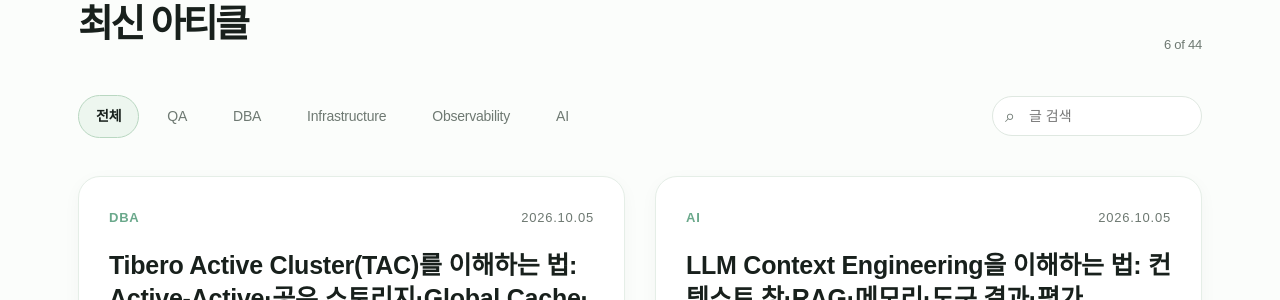
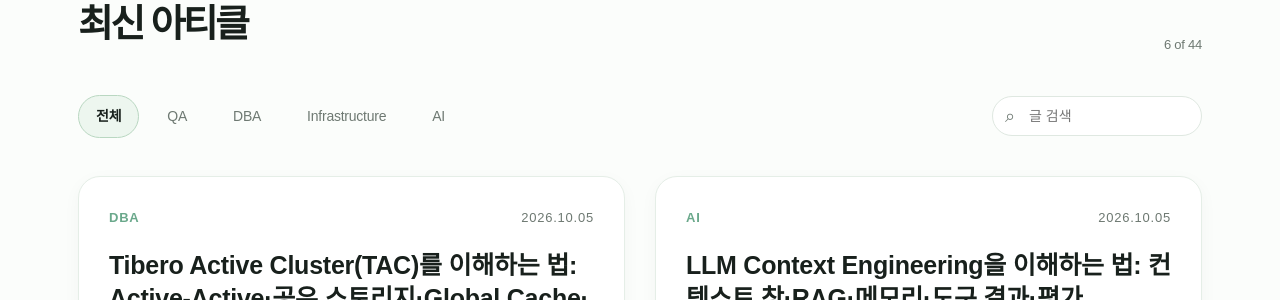
Before and after one commit to Seoha57/TechBlog, a Jekyll site: the page built from index.md, in a window 1280 px wide and 900 px high, scrolled down 1236 px. Shown: the part 152-452 px from the top of the window. Built offline with Jekyll 4.4.1, drawn with Linux system fonts in a browser that asks for light colours; some web fonts are replaced.

Commit message:
fix: remove empty observability filter

```diff
--- a/_layouts/articles.html
+++ b/_layouts/articles.html
@@ -4,7 +4,7 @@ layout: default
 <section class="articles articles-page">
   <div class="section-heading"><div><p class="section-label">ARCHIVE</p><h1>전체 아티클</h1></div><span>{{ site.posts.size | minus: 1 }} articles</span></div>
   {% assign visible_posts = site.posts | where_exp: "post", "post.exclude_from_latest != true" %}
-  <div class="filters"><a class="active" href="#" data-filter="all">전체</a><a href="#" data-filter="qa">QA</a><a href="#" data-filter="dba">DBA</a><a href="#" data-filter="infrastructure">Infrastructure</a><a href="#" data-filter="observability">Observability</a><a href="#" data-filter="ai">AI</a></div>
+  <div class="filters"><a class="active" href="#" data-filter="all">전체</a><a href="#" data-filter="qa">QA</a><a href="#" data-filter="dba">DBA</a><a href="#" data-filter="infrastructure">Infrastructure</a><a href="#" data-filter="ai">AI</a></div>
   <div class="post-list">
     {% for post in visible_posts %}<article class="post-card" data-categories="{{ post.categories | join: ',' }}"><a href="{{ post.url | relative_url }}"><div class="post-meta"><span>{{ post.categories | first | default: 'NOTE' }}</span><time>{{ post.date | date: '%Y.%m.%d' }}</time></div><h3>{{ post.title }}</h3><p>{{ post.excerpt | strip_html | truncate: 160 }}</p><span class="read-more">Read article ↗</span></a></article>{% endfor %}
   </div>
--- a/_layouts/home.html
+++ b/_layouts/home.html
@@ -29,7 +29,7 @@ layout: default
   <div class="section-heading"><h2>최신 아티클</h2><span data-post-count>{{ latest_posts.size }} of {{ visible_posts.size }}</span></div>
   <div class="article-controls">
     <div class="filters">
-      <a class="active" href="#" data-filter="all">전체</a><a href="#" data-filter="qa">QA</a><a href="#" data-filter="dba">DBA</a><a href="#" data-filter="infrastructure">Infrastructure</a><a href="#" data-filter="observability">Observability</a><a href="#" data-filter="ai">AI</a>
+      <a class="active" href="#" data-filter="all">전체</a><a href="#" data-filter="qa">QA</a><a href="#" data-filter="dba">DBA</a><a href="#" data-filter="infrastructure">Infrastructure</a><a href="#" data-filter="ai">AI</a>
     </div>
     <label class="article-search"><span class="sr-only">아티클 검색</span><input type="search" data-article-search placeholder="글 검색" autocomplete="off"></label>
   </div>
```
